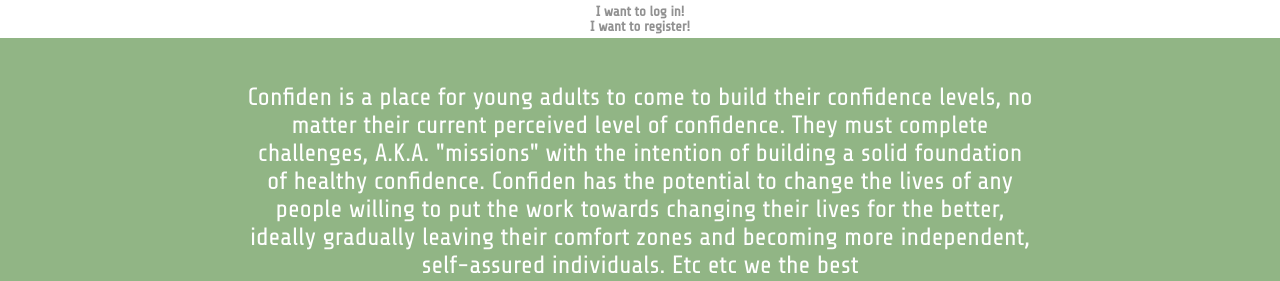
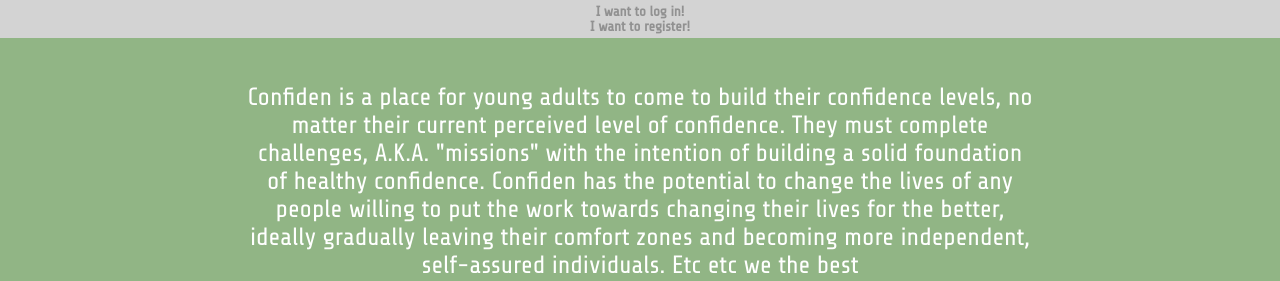
Before and after one commit to Group3WebSys/Project, a PHP site: page / in a window 1280 px wide. Shown: the top 281 px of the page. Run offline with PHP 8.4, Linux system fonts and the light colour scheme; some libraries are stand-ins or nearby versions.

Commit message:
changed it back to grey

```diff
--- a/style/format.css
+++ b/style/format.css
@@ -142,7 +142,7 @@ clear: both;
   /* Filler stuff for now */
   height: auto;
   /*line-height: 150px;*/
-  background-color: white;
+  background-color: lightgray;
   border: none;
   /*vertical-align: middle;*/
   text-align: center;
```
